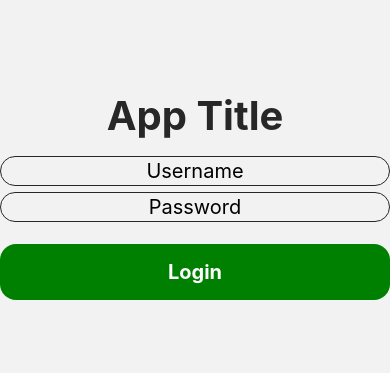
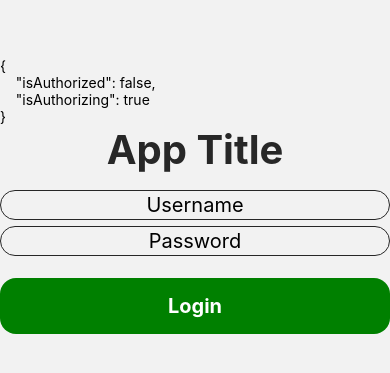
Before and after one commit to chreuseun/2023-react-native-zutand, a React Native app: screen / in a window 390 px wide. Shown: the part 227-600 px from the top of the page. Built offline with nearby package versions, Linux system fonts and the light colour scheme.

Commit message:
add zustand

```diff
--- a/package.json
+++ b/package.json
@@ -16,7 +16,8 @@
     "react": "18.2.0",
     "react-native": "0.71.4",
     "react-native-safe-area-context": "^4.5.0",
-    "react-native-screens": "^3.20.0"
+    "react-native-screens": "^3.20.0",
+    "zustand": "^4.3.6"
   },
   "devDependencies": {
     "@babel/core": "^7.20.0",
--- a/src/App.js
+++ b/src/App.js
@@ -5,21 +5,18 @@
  * @format
  */
 
-import React, {useEffect, useState} from 'react';
+import React, {useEffect} from 'react';
 
 import {PublicNavigation} from 'src/reactNavigation/public';
 import {PrivateNavigation} from 'src/reactNavigation/private';
+import {useAuthorizationState} from 'src/zustand';
 
 const App = () => {
-  const [isAuthorized, setIsAuthorized] = useState(false);
+  const isAuthorized = useAuthorizationState(state => state.isAuthorized);
 
   useEffect(() => {
     if (__DEV__) {
       console.log('--- APP IS MOUNTED');
-
-      setTimeout(() => {
-        setIsAuthorized(true);
-      }, 10000);
     }
   }, []);
 
--- a/src/components/screens/HomeScreen/HomeScreen.js
+++ b/src/components/screens/HomeScreen/HomeScreen.js
@@ -1,12 +1,25 @@
-import React from 'react';
+import React, {useEffect} from 'react';
 
-import {Text, SafeAreaView, StyleSheet, View} from 'react-native';
+import {Text, SafeAreaView, StyleSheet, View, Button} from 'react-native';
+import {useAuthorizationState} from 'src/zustand';
 
 const HomeScreen = () => {
+  const authorizationStates = useAuthorizationState(state => state);
+
+  useEffect(() => {
+    console.log('--- HOME MOUNTED');
+  }, []);
+
+  const onLogout = () => {
+    authorizationStates.authorizationInitialState();
+  };
+
   return (
     <SafeAreaView style={styles.container}>
       <View>
         <Text>THIS IS HOME SCREEN</Text>
+        <Text>{JSON.stringify(authorizationStates, null, 4)}</Text>
+        <Button title="LOGOUT" onPress={onLogout} />
       </View>
     </SafeAreaView>
   );
--- a/src/components/screens/LoginScreen/LoginScreen.js
+++ b/src/components/screens/LoginScreen/LoginScreen.js
@@ -9,11 +9,20 @@ import {
   ScrollView,
 } from 'react-native';
 
+import {useAuthorizationState} from 'src/zustand';
+
 const LoginScreen = () => {
+  const authorizationStates = useAuthorizationState(state => state);
+
+  const onPressLoginBtn = () => {
+    authorizationStates.updateIsAuthorized(true);
+  };
+
   return (
     <SafeAreaView style={styles.container}>
       <View>
         <ScrollView>
+          <Text>{JSON.stringify(authorizationStates, null, 4)}</Text>
           <Text style={styles.appTitle}>App Title</Text>
           <View>
             <View style={styles.inputContainer}>
@@ -28,7 +37,7 @@ const LoginScreen = () => {
             </View>
           </View>
           <View>
-            <TouchableOpacity>
+            <TouchableOpacity onPress={onPressLoginBtn}>
               <View style={styles.loginButtonContainer}>
                 <Text style={styles.loginButtonText}>Login</Text>
               </View>
--- /dev/null
+++ b/src/zustand/index.js
@@ -0,0 +1,3 @@
+import useAuthorizationState from './useAuthorizationState';
+
+export {useAuthorizationState};
--- /dev/null
+++ b/src/zustand/useAuthorizationState.js
@@ -0,0 +1,14 @@
+import {create} from 'zustand';
+
+const INITIAL_STATE = {
+  isAuthorized: false,
+  isAuthorizing: true,
+};
+
+const useAuthorizatonStore = create(set => ({
+  ...INITIAL_STATE,
+  updateIsAuthorized: (bool = false) => set({isAuthorized: bool}),
+  authorizationInitialState: () => set(INITIAL_STATE),
+}));
+
+export default useAuthorizatonStore;
```
Also changed, not shown: 1 other file (tests, documents, lock files or other folders).
